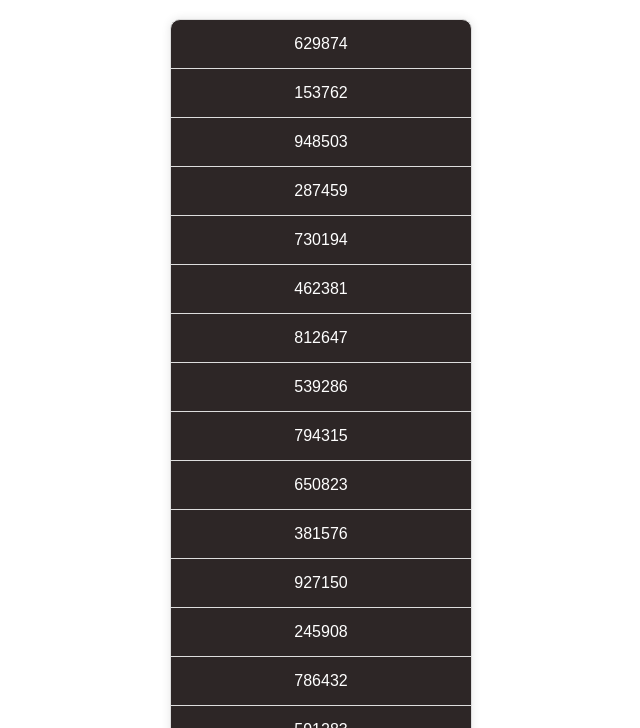
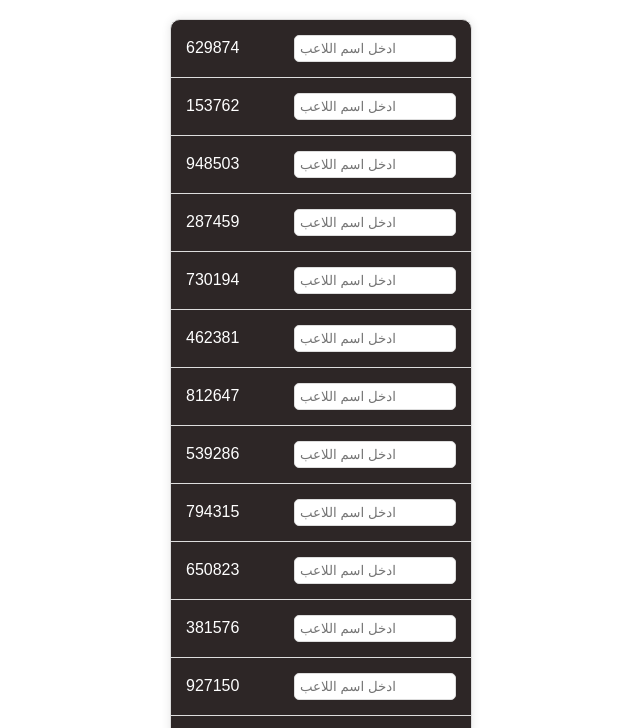
Before and after one commit to HEGAZYI/id-list, a plain HTML site: page index.html in a window 1280 px wide. Shown: the part 61-789 px from the top of the page, without its empty margins (319-959 px from the left). Drawn offline with Linux system fonts and the light colour scheme.

Commit message:
Update index.html

```diff
--- a/index.html
+++ b/index.html
@@ -36,6 +36,17 @@
             border-bottom: 1px solid #ddd;
             cursor: pointer;
             transition: background-color 0.3s ease;
+            display: flex;
+            justify-content: space-between;
+            align-items: center;
+        }
+
+        #todo-list li input[type="text"] {
+            margin-left: 10px;
+            padding: 5px;
+            border-radius: 5px;
+            border: 1px solid #ddd;
+            width: 150px;
         }
     </style>
 </head>
@@ -47,19 +58,31 @@
     <script>
         // Array of gym IDs
         const randomNumbers = [629874, 153762, 948503, 287459, 730194, 462381, 812647, 539286, 794315, 650823, 381576,
-        927150, 245908, 786432, 591283, 340517, 814906, 258376, 943270, 615783, 728459, 432190, 950827, 174386, 698531, 253947,
-        807214, 691283, 347920, 578134, 120495, 863710, 492581, 703218, 165487, 834192, 290564, 671203, 580491, 139487, 759830, 294815,
-        627401, 815239, 743986, 501293, 392578, 618749, 275184, 469302];
+            927150, 245908, 786432, 591283, 340517, 814906, 258376, 943270, 615783, 728459, 432190, 950827, 174386, 698531, 253947,
+            807214, 691283, 347920, 578134, 120495, 863710, 492581, 703218, 165487, 834192, 290564, 671203, 580491, 139487, 759830, 294815,
+            627401, 815239, 743986, 501293, 392578, 618749, 275184, 469302];
 
         const todoList = document.getElementById('todo-list');
 
         // Function to load saved state from local storage
         function loadTodoList() {
             const completedItems = JSON.parse(localStorage.getItem('completedItems')) || [];
+            const savedValues = JSON.parse(localStorage.getItem('savedValues')) || {};
 
             randomNumbers.forEach(number => {
                 const listItem = document.createElement('li');
                 listItem.textContent = number;
+
+                const inputField = document.createElement('input');
+                inputField.type = 'text';
+                inputField.placeholder = 'ادخل اسم اللاعب';
+                inputField.value = savedValues[number] || '';
+
+                // Save input field value to local storage on change
+                inputField.addEventListener('input', () => {
+                    savedValues[number] = inputField.value;
+                    localStorage.setItem('savedValues', JSON.stringify(savedValues));
+                });
 
                 // Check if item is completed
                 if (completedItems.includes(number.toString())) {
@@ -81,6 +104,7 @@
                     localStorage.setItem('completedItems', JSON.stringify(completedItems));
                 });
 
+                listItem.appendChild(inputField);
                 todoList.appendChild(listItem);
             });
         }
```
